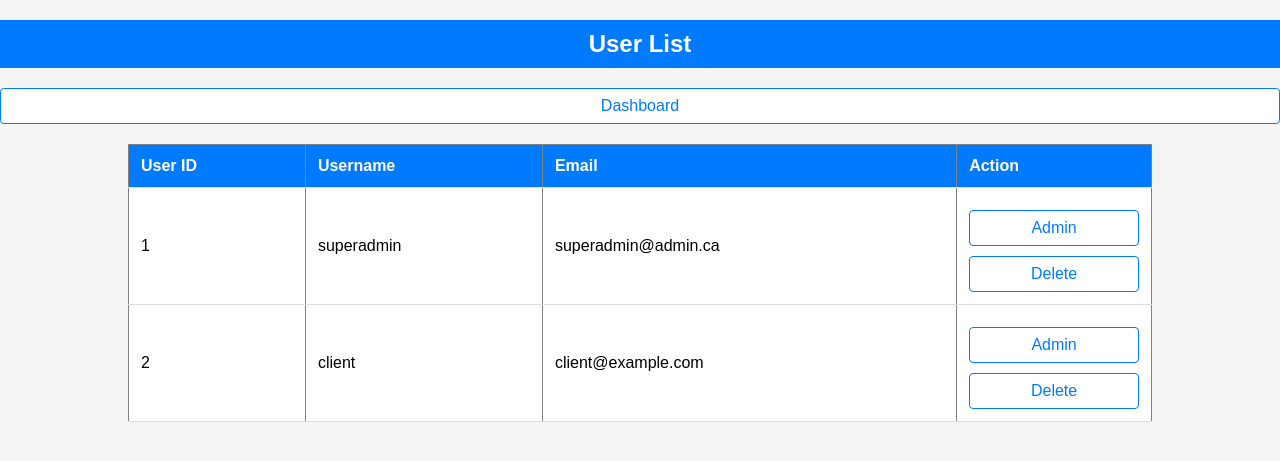
After one commit to ivanjocc/Ecom2-Final-v3, a PHP site: page /view/admin/user_list.php in a window 1280 px wide. The commit adds this page. Shown: the top 461 px of the page. Run offline with PHP 8.4, Linux system fonts and the light colour scheme; data comes from the database, SQL or seed files in the repository; a stand-in replaces the project's code that opens the database connection.

```diff
--- a/controller/LoginController.php
+++ b/controller/LoginController.php
@@ -47,6 +47,8 @@ class LoginController {
 			];
 		}
 	}
+
+
 }
 
 ?>
--- /dev/null
+++ b/view/admin/user_list.php
@@ -0,0 +1,117 @@
+<!DOCTYPE html>
+<html lang="en">
+
+<head>
+    <meta charset="UTF-8">
+    <title>Manage Users</title>
+    <link rel="stylesheet" href="../../public/css/cursor.css">
+    <style>
+        body {
+            font-family: Arial, sans-serif;
+            background-color: #f4f4f4;
+            margin: 0;
+            padding: 0;
+        }
+
+        h2 {
+            background-color: #007BFF;
+            color: #fff;
+            padding: 10px;
+            text-align: center;
+        }
+
+        table {
+            width: 80%;
+            margin: 20px auto;
+            border-collapse: collapse;
+            background-color: #fff;
+        }
+
+        th,
+        td {
+            padding: 12px;
+            text-align: left;
+            border-bottom: 1px solid #ddd;
+        }
+
+        th {
+            background-color: #007BFF;
+            color: #fff;
+        }
+
+        tr:hover {
+            background-color: #f5f5f5;
+        }
+
+        a {
+            text-decoration: none;
+            text-align: center;
+            color: #007BFF;
+            display: block;
+            margin-top: 10px;
+            padding: 8px;
+            background-color: #fff;
+            border: 1px solid #007BFF;
+            border-radius: 4px;
+            transition: background-color 0.3s, color 0.3s;
+        }
+
+        a:hover {
+            background-color: #007BFF;
+            color: #fff;
+        }
+    </style>
+
+</head>
+
+<body>
+    <h2>User List</h2>
+    <a href="./dashboard.php">Dashboard</a>
+
+    <?php
+    // Connect to the database (adjust the path based on your file structure)
+    require_once('../../config/database.php');
+
+    // Query to get the list of users using prepared statement
+    $sql = "SELECT `id`, `user_name`, `email` FROM `user`";
+    $stmt = mysqli_prepare($conn, $sql);
+
+    // Execute the prepared statement
+    $result = mysqli_stmt_execute($stmt);
+
+    if ($result) {
+        // Bind the result variables
+        mysqli_stmt_bind_result($stmt, $user_id, $user_name, $email);
+
+        // Display the list of users
+        echo "<table border='1'>
+                <tr>
+                    <th>User ID</th>
+                    <th>Username</th>
+                    <th>Email</th>
+                    <th>Action</th>
+                </tr>";
+
+        while (mysqli_stmt_fetch($stmt)) {
+            echo "<tr>
+                    <td>{$user_id}</td>
+                    <td>{$user_name}</td>
+                    <td>{$email}</td>
+                    <td><a href='upgrade_user.php?user_id={$user_id}'>Admin</a>  <a href='delete_user.php?user_id={$user_id}'>Delete</a></td>
+                </tr>";
+        }
+
+        echo "</table>";
+
+        // Close the prepared statement
+        mysqli_stmt_close($stmt);
+    } else {
+        echo "Error: " . mysqli_error($conn);
+    }
+
+    // Close the database connection
+    mysqli_close($conn);
+    ?>
+</body>
+
+</html>
```
Also changed, not shown: controller/AdminController.php (deleted, +0 -49 lines), controller/AuthController.php (deleted, +0 -75 lines), controller/OrderController.php (deleted, +0 -55 lines), controller/ProductController.php (deleted, +0 -47 lines), index.php (+11 -4 lines), view/admin/dashboard.php (+0 -22 lines). Lines whose indentation alone changed are shown as unchanged.
